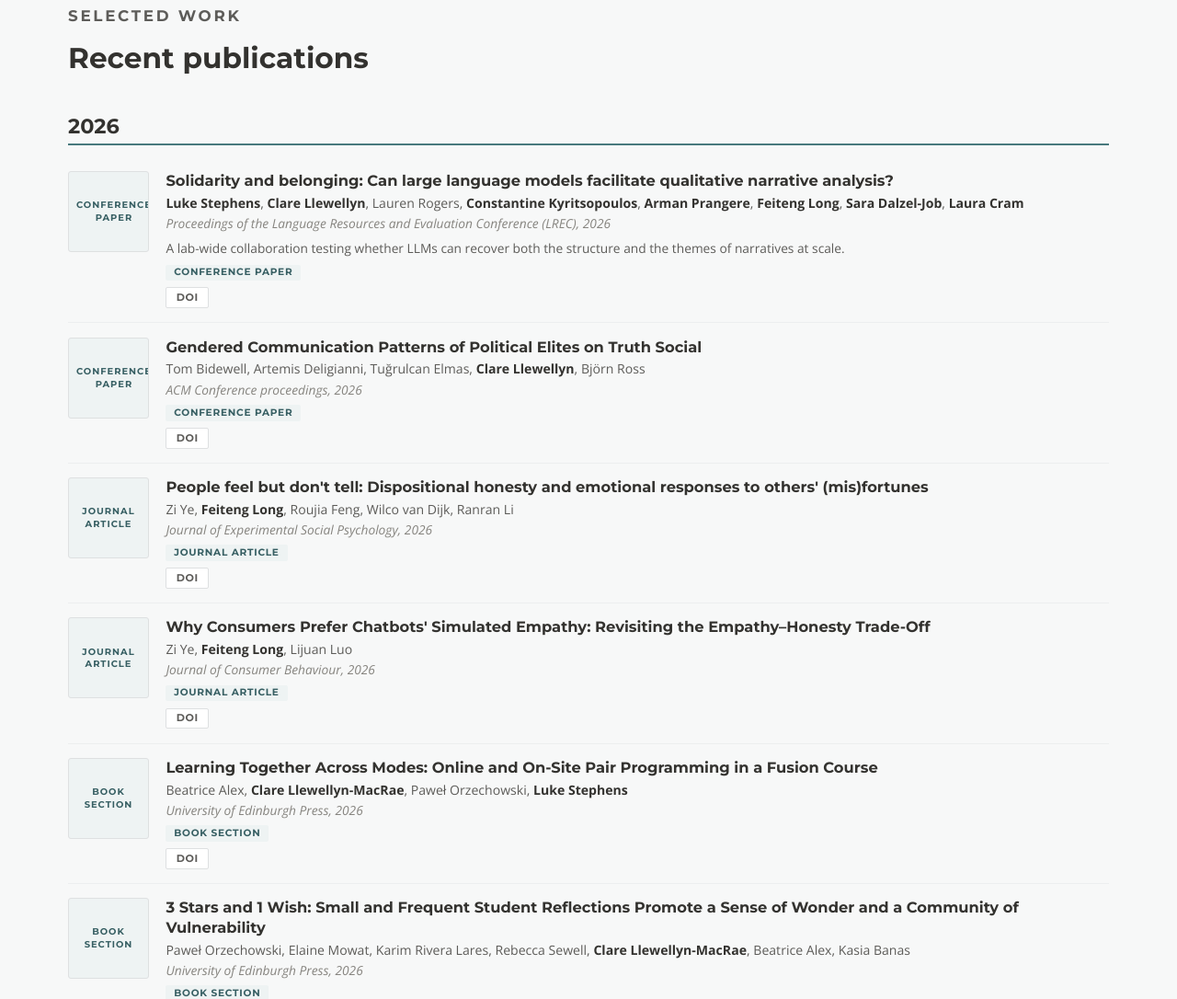
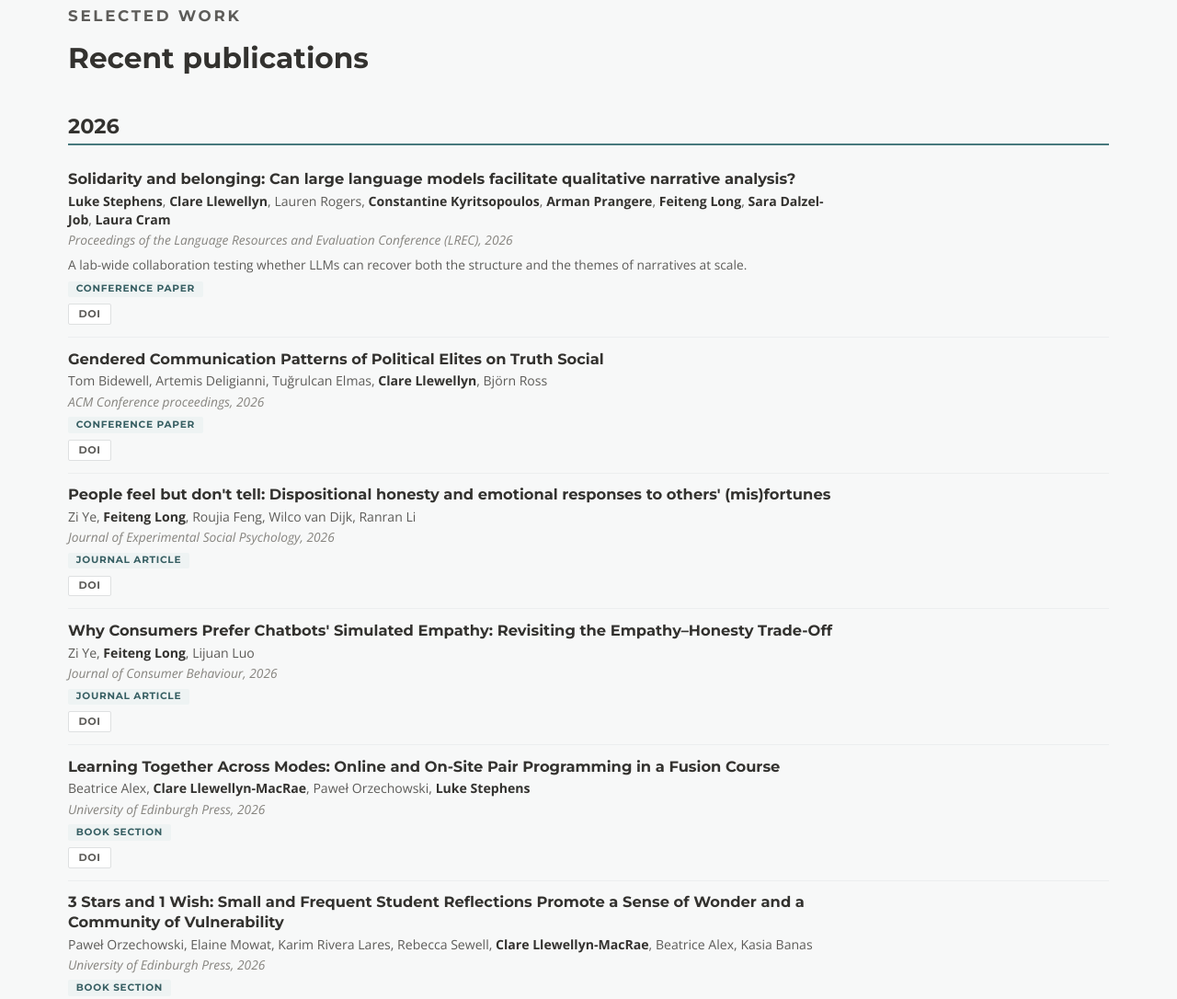
Before and after one commit to NeuropoliticsLab/neuropoliticslab.github.io, a plain HTML site: page index.html in a window 1280 px wide. Shown: the part 1657-2743 px from the top of the page at 92% size. Drawn offline with nearby package versions, Linux system fonts and the light colour scheme.

Commit message:
Drop the thumbnail column so more papers fit per screen
The square type-thumbnail duplicated the tag directly beneath it and forced
a minimum entry height, so short records ran taller than their content.
Removing it lets each record use the full width, which also wraps long
author lists onto fewer lines.

Median entry height 219px -> 148px across the three passes; roughly six
papers per screen instead of four. The publication type is still shown, via
the tag it always carried. Body capped at 92ch so author lists don't reach
an unreadable line length on wide monitors.

Co-Authored-By: Claude Opus 5 <noreply@anthropic.com>

```diff
--- a/assets/css/style.css
+++ b/assets/css/style.css
@@ -392,20 +392,17 @@ a.card:hover, a.card:focus-visible { text-decoration: none; box-shadow: var(--sh
 }
 .pub-year-heading:first-of-type { margin-top: .25rem; }
 
+/* No thumbnail column: it duplicated the type tag and imposed a minimum
+   entry height, so entries ran taller than their content needed. Records now
+   use the full width, which also means author lists wrap onto fewer lines. */
 .pub {
-  display: grid; grid-template-columns: 88px 1fr; gap: 1.15rem;
-  padding: .95rem 0; border-bottom: 1px solid var(--rule-soft);
+  padding: .8rem 0; border-bottom: 1px solid var(--rule-soft);
 }
 .pub:last-child { border-bottom: 0; }
 
-.pub-thumb {
-  width: 88px; height: 88px; border-radius: var(--radius); overflow: hidden;
-  display: grid; place-items: center; text-align: center;
-  background: var(--green-wash); border: 1px solid var(--rule);
-  font-family: var(--display); font-size: .62rem; font-weight: 700;
-  letter-spacing: .1em; text-transform: uppercase; color: var(--green-dark);
-  padding: .5rem; line-height: 1.4;
-}
+/* Keeps long author lists from stretching to an unreadable line length on
+   wide screens, without narrowing the column the rest of the entry uses. */
+.pub-body { max-width: 92ch; }
 
 /* The page-wide 1.75 line-height is too airy for dense reference entries,
    so the record sets its own tighter rhythm. */
@@ -547,8 +544,7 @@ a.card:hover, a.card:focus-visible { text-decoration: none; box-shadow: var(--sh
   .footer-grid { grid-template-columns: 1fr; gap: 2rem; }
   .person { grid-template-columns: 1fr; }
   .person-photo { width: 130px; height: 130px; }
-  .pub { grid-template-columns: 1fr; gap: .9rem; }
-  .pub-thumb { width: 84px; height: 84px; }
+  .pub { padding: .7rem 0; }
   .card { padding: 1.5rem; }
   .brand-logo { height: 34px; }
   .avatar-grid { gap: 1.75rem 1rem; }
--- a/assets/js/publications.js
+++ b/assets/js/publications.js
@@ -501,11 +501,6 @@ function escapeHtml(s) {
     .replace(/>/g, '&gt;').replace(/"/g, '&quot;');
 }
 
-/* Every entry is labelled with what it actually is — its publication type. */
-function thumbLabel(pub) {
-  return (TYPE_LABELS[pub.type] || pub.type).replace(' ', '<br>');
-}
-
 function renderPub(pub) {
   var links = [];
   if (pub.doi) {
@@ -518,9 +513,6 @@ function renderPub(pub) {
 
   return '' +
     '<article class="pub" data-type="' + pub.type + '" data-year="' + pub.year + '">' +
-      '<div class="pub-thumb" aria-hidden="true">' +
-        thumbLabel(pub) +
-      '</div>' +
       '<div class="pub-body">' +
         '<h3 class="pub-title">' + escapeHtml(pub.title) + '</h3>' +
         '<p class="pub-authors">' + boldLabMembers(pub.authors) + '</p>' +
```
